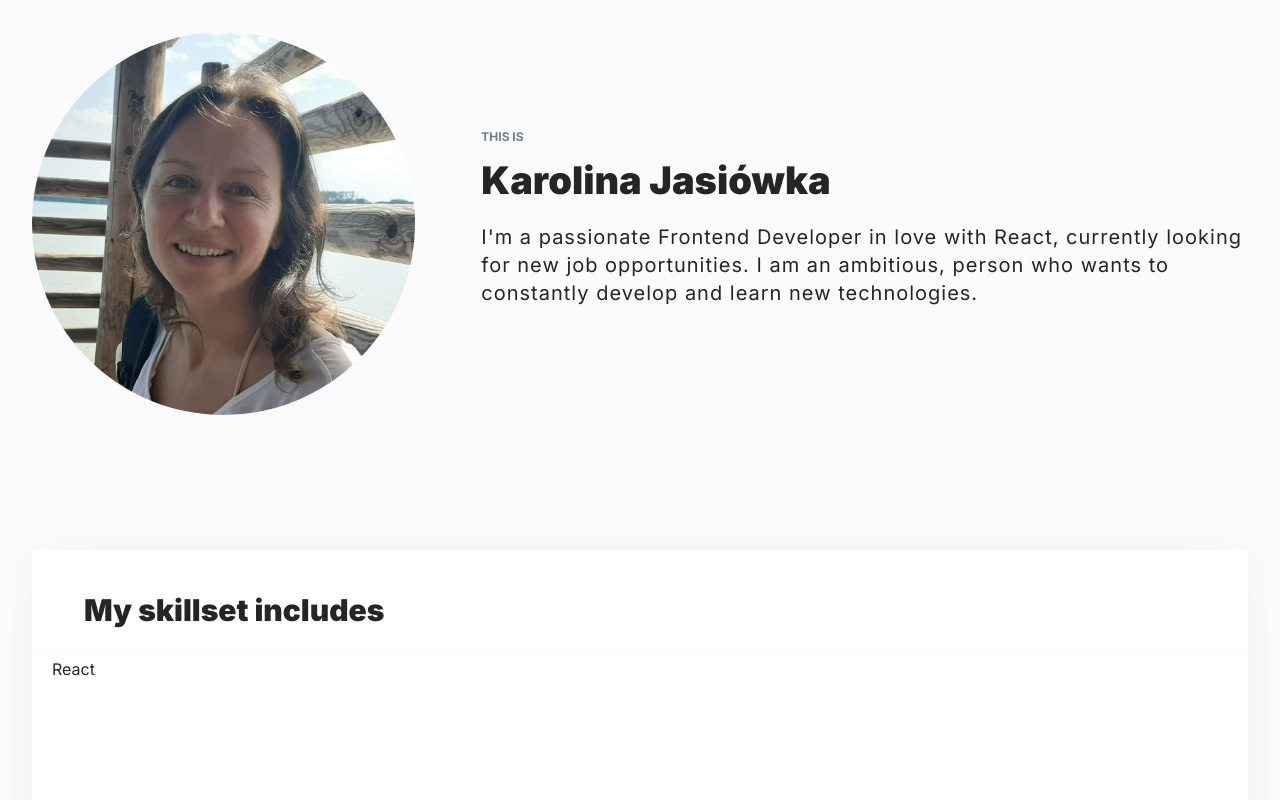
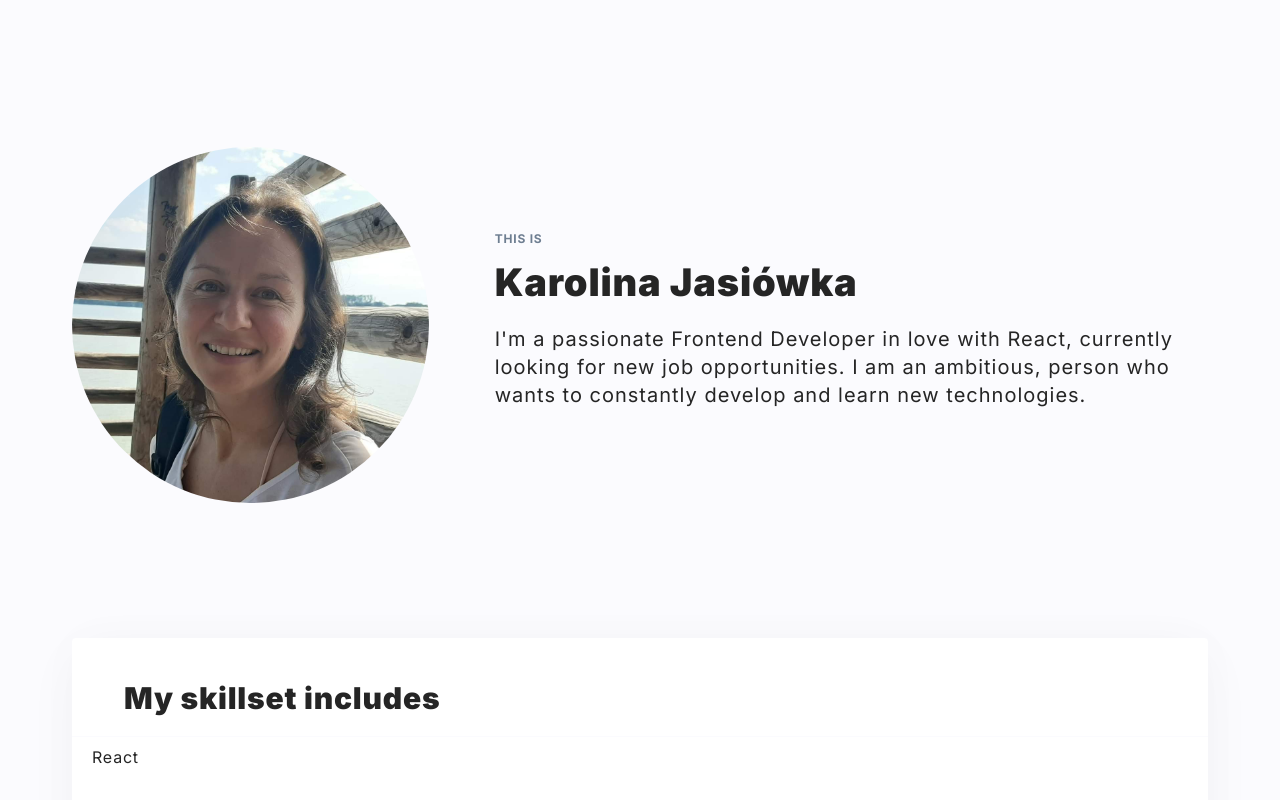
Before and after one commit to KarolinaJ33/personal-homepage, a React (Create React App) app: page / in a window 1280 px wide. Shown: the top 800 px of the page. Built offline with nearby package versions, Linux system fonts and the light colour scheme.

Commit message:
added padding and letter-spacing to root

```diff
--- a/src/GlobalStyle.js
+++ b/src/GlobalStyle.js
@@ -6,18 +6,21 @@ export const GlobalStyle = createGlobalStyle`
   }
 
   *, ::after, ::before {
-   box-sizing:inherit;
+   box-sizing: inherit;
   }
 
   #root {
     font-family: 'Inter', sans-serif;
+    justify-content: center;
     color: ${({ theme }) => theme.color.mineShaft};
     background: ${({ theme }) => theme.color.whiteLilac};
     word-break: break-word;
+    padding: 115px 40px 110px 40px;
+    letter-spacing: 0.05em;
+
   }
 
   body {
     margin:0;
   }
-
   `;
```
